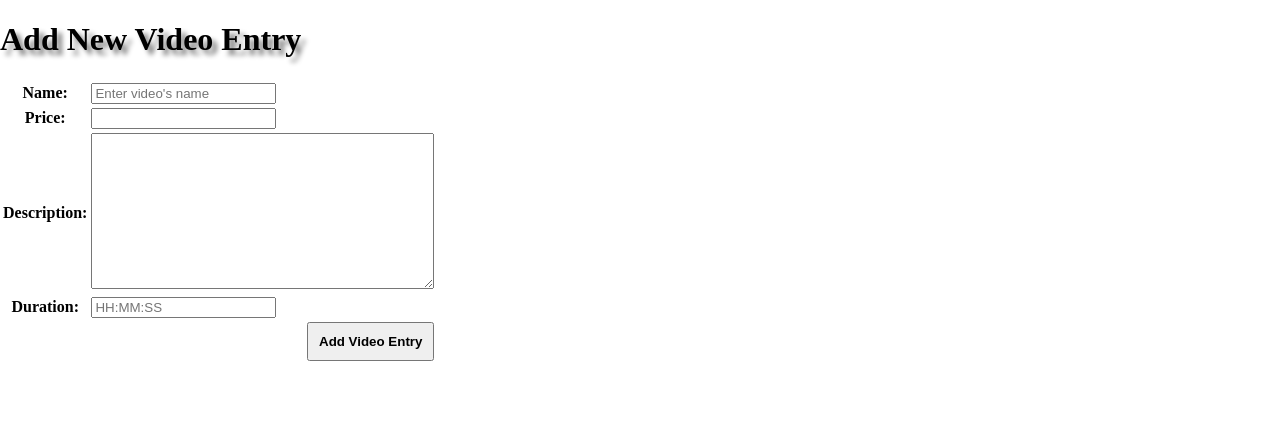
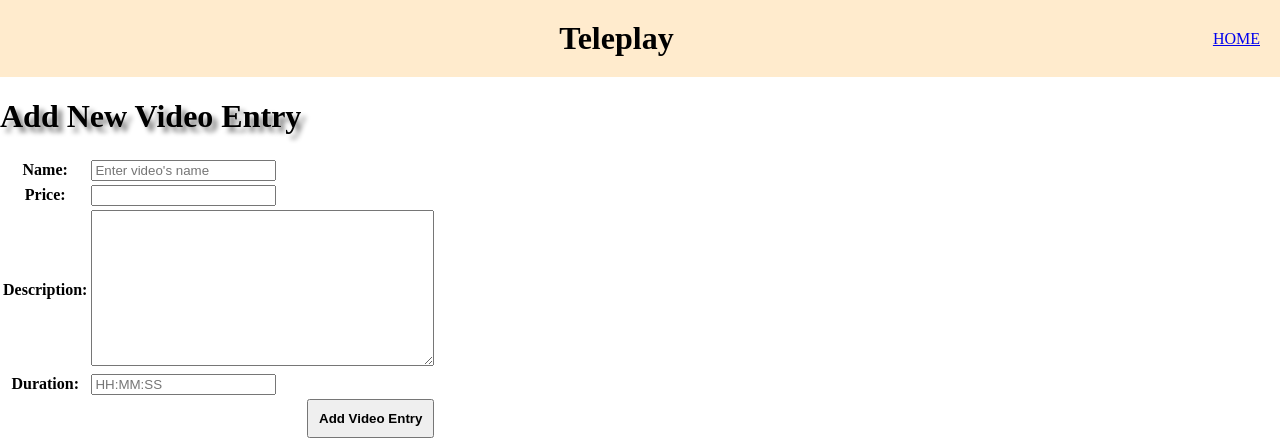
Before and after one commit to FransicaEllyaB/teleplay, a Django app: page /create-video-entry in a window 1280 px wide. Shown: the top 440 px of the page. Run offline with Django 5.2, Linux system fonts and the light colour scheme.

Commit message:
Menambahkan Fitur Back ke Home dan Delete Rating

```diff
--- a/main/templates/create_video_entry.html
+++ b/main/templates/create_video_entry.html
@@ -1,6 +1,10 @@
 {% extends 'base.html' %}
 {% block content %}
-<h1 style="text-shadow: 5px 5px 5px grey; ">Add New Video Entry</h1>
+<div style="display: flex; justify-content: space-between; background-color: blanchedalmond; align-items: center; padding: 20px; margin-top: auto;">
+  <h1 style="margin: auto;">{{ app_name }}</h1>
+  <a href="{% url 'main:show_main' %}">HOME</a>
+</div>
+<h1 style="text-shadow: 5px 5px 5px grey;">Add New Video Entry</h1>
 
 <form method="POST">
   {% csrf_token %}
--- a/main/templates/main.html
+++ b/main/templates/main.html
@@ -19,7 +19,6 @@
     <th class="data-table">Price</th>
     <th class="data-table">Description</th>
     <th class="data-table">Duration</th>
-    <th class="data-table">Rating</th>
   </tr>
 
   {% comment %} Berikut cara memperlihatkan data video di bawah baris ini
@@ -30,7 +29,6 @@
     <td class="data-table">{{video_entry.price}}</td>
     <td class="data-table">{{video_entry.description}}</td>
     <td class="data-table">{{video_entry.duration}}</td>
-    <td class="data-table">{{video_entry.rating}}</td>
   </tr>
   {% endfor %}
 </table>
--- a/main/views.py
+++ b/main/views.py
@@ -35,7 +35,10 @@ def create_video_entry(request):
         video_entry.save()
         return redirect('main:show_main')
 
-    context = {'form': form}
+    context = {
+        'app_name' : 'Teleplay',
+        'form': form
+    }
     return render(request, "create_video_entry.html", context)
 
 def show_xml(request):
```
